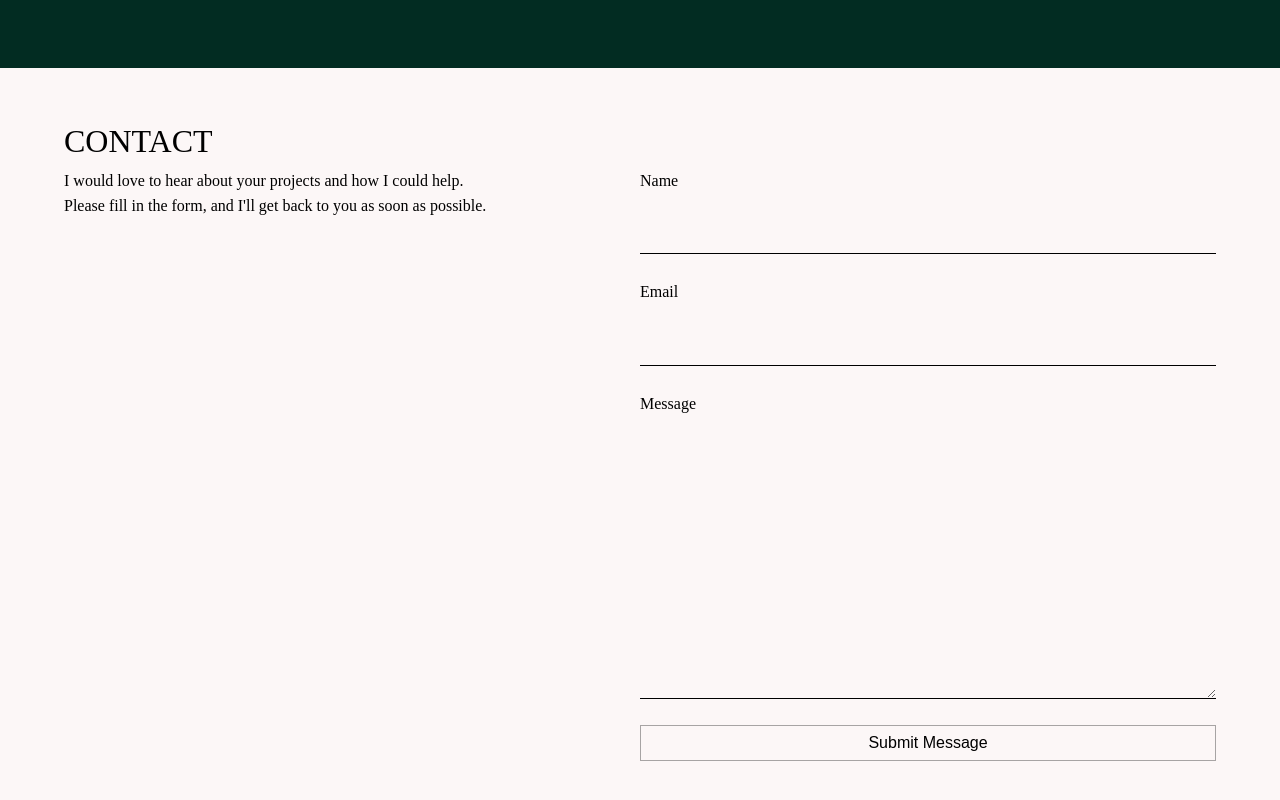
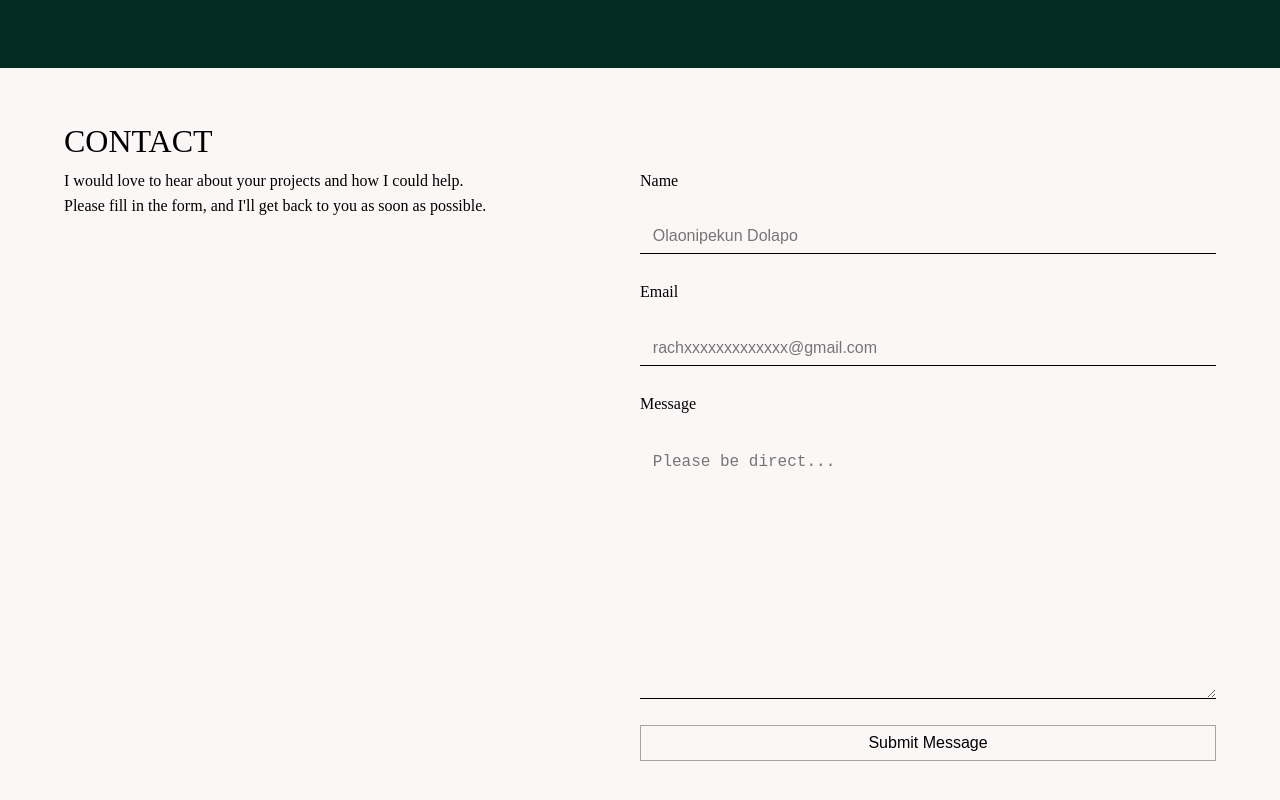
Before and after one commit to Lovethrech/my-main-portfolio, a Vue app: page / in a window 1280 px wide. Shown: the part 2263-3063 px from the top of the page. Built offline with nearby package versions, Linux system fonts and the light colour scheme.

Commit message:
working on the home-contact components.

```diff
--- a/src/components/contact/ContactInputCtn.vue
+++ b/src/components/contact/ContactInputCtn.vue
@@ -1,7 +1,7 @@
 <script setup>
 import { defineProps} from "vue";
 
-const {labelName, nameType, nameFor}=defineProps(['labelName', 'nameType', 'nameFor']);
+const {labelName, nameType, nameFor, placeholder}=defineProps(['labelName', 'nameType', 'nameFor', 'placeholder']);
 </script>
 
 <style scoped>
@@ -15,7 +15,7 @@ const {labelName, nameType, nameFor}=defineProps(['labelName', 'nameType', 'name
         <div class="home-contact-input-ctn-mini-ctn">
             <div class="home-input-ctn">
                 <label class="home-label" :for="nameFor">{{labelName}}</label><br>
-                <input :type="nameType" :name="nameFor" :id="nameFor" class="home-input-value"/>
+                <input :type="nameType" :name="nameFor" :id="nameFor" :placeholder="placeholder" class="home-input-value"/>
                 <p class="contact-error-message">
 
                 </p>
--- a/src/components/contact/ContactInputMsgCtn.vue
+++ b/src/components/contact/ContactInputMsgCtn.vue
@@ -1,7 +1,7 @@
 <script setup>
 import { defineProps} from "vue";
 
-const {labelName, nameType, nameFor}=defineProps(['labelName', 'nameType', 'nameFor']);
+const {labelName, nameType, nameFor, placeholder}=defineProps(['labelName', 'nameType', 'nameFor', 'placeholder']);
 </script>
 
 <style scoped>
@@ -17,7 +17,7 @@ textarea{
     <div class="home-contact-input-msg-ctn-main-ctn">
         <div class="home-input-ctn">
             <label class="home-label" :for="nameFor">{{ labelName }}</label><br>
-            <textarea :name="nameFor" :id="nameFor" :type="nameType" cols="30" rows="10" class="home-input-value"></textarea>
+            <textarea :name="nameFor" :id="nameFor" :type="nameType" cols="30" rows="10" :placeholder="placeholder" class="home-input-value"></textarea>
             <p class="contact-error-message">
 
             </p>
```
